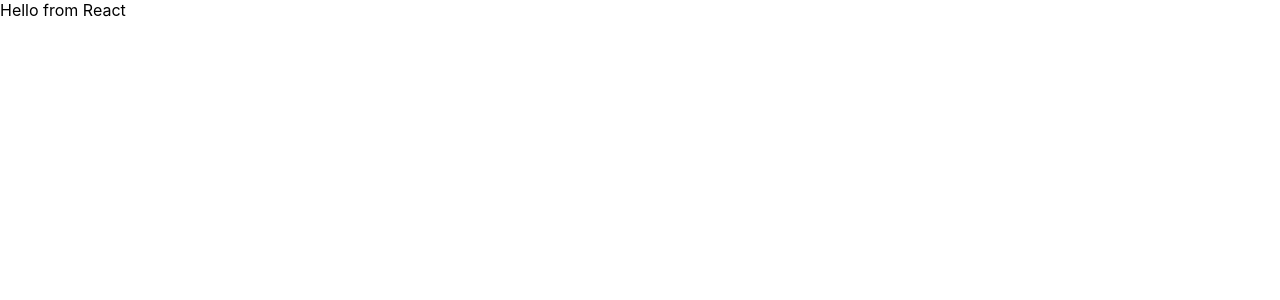
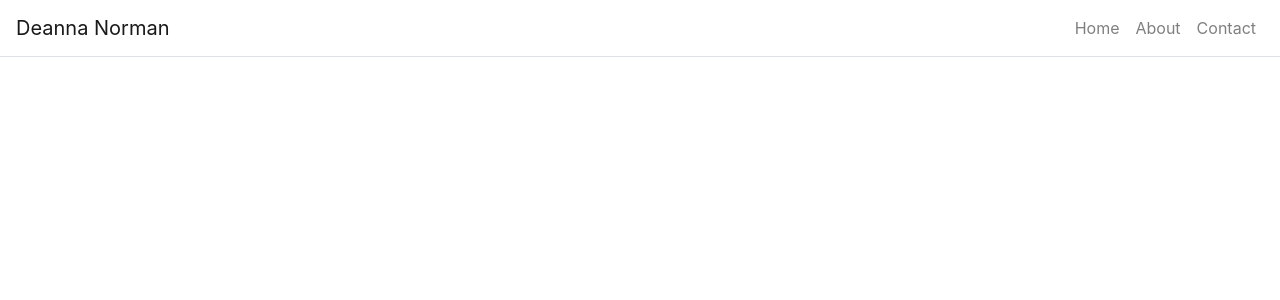
Before and after one commit to dnorman7/portfolio, a React (Create React App) app: page / in a window 1280 px wide. Shown: the top 300 px of the page. Built offline with nearby package versions, Linux system fonts and the light colour scheme.

Commit message:
adds nav bar

```diff
--- a/package.json
+++ b/package.json
@@ -6,7 +6,9 @@
     "@testing-library/jest-dom": "^5.11.4",
     "@testing-library/react": "^11.1.0",
     "@testing-library/user-event": "^12.1.10",
+    "bootstrap": "^4.6.0",
     "react": "^17.0.1",
+    "react-bootstrap": "^1.5.2",
     "react-dom": "^17.0.1",
     "react-router-dom": "^5.2.0",
     "react-scripts": "4.0.3",
--- a/src/App.js
+++ b/src/App.js
@@ -1,5 +1,10 @@
 import React from 'react';
+import { BrowserRouter as Router, Route, Link } from 'react-router-dom';
+import Container from 'react-bootstrap/Container';
 import './App.css';
+import Navbar from 'react-bootstrap/Navbar';
+import Nav from 'react-bootstrap/Nav';
+import 'bootstrap/dist/css/bootstrap.min.css';
 
 class App extends React.Component {
 
@@ -28,7 +33,24 @@ class App extends React.Component {
 
   render() {
     return (
-      <div>Hello from React</div>
+      <Router>
+        <Container className="p-0" fluid={true}>
+
+          <Navbar className="border-bottom" bg="transparent" expand="lg">
+            <Navbar.Brand>Deanna Norman</Navbar.Brand>
+
+            <Navbar.Toggle className="border-0" aria-controls="navbar-toggle" />
+            <Navbar.Collapse id="navbar-toggle">
+              <Nav className="ml-auto">
+                <Link className="nav-link" to="/">Home</Link>
+                <Link className="nav-link" to="/about">About</Link>
+                <Link className="nav-link" to="/contact">Contact</Link>
+              </Nav>
+            </Navbar.Collapse>
+          </Navbar>
+
+        </Container>
+      </Router>
     );
   }
 }
--- a/src/index.js
+++ b/src/index.js
@@ -3,6 +3,7 @@ import ReactDOM from 'react-dom';
 import './index.css';
 import App from './App';
 import reportWebVitals from './reportWebVitals';
+
 
 ReactDOM.render(
   <React.StrictMode>
```
Also changed, not shown: 2 other files (tests, documents, lock files or other folders).
